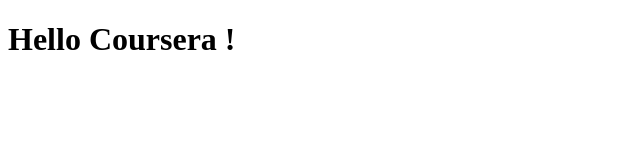
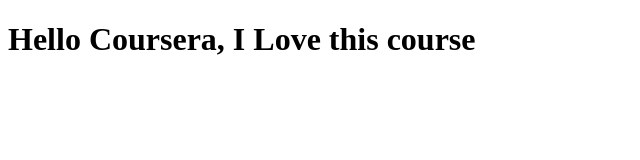
Before and after one commit to 2shubham0/coursera-test, a plain HTML site: page site/index.html in a window 1280 px wide. Shown: the whole page, without its empty margins (0-640 px from the left). Drawn offline with Linux system fonts and the light colour scheme.

Commit message:
Small addition

```diff
--- a/site/index.html
+++ b/site/index.html
@@ -4,6 +4,6 @@
 	<title>Hello Coursera!</title>
 </head>
 <body>
-<h1>Hello Coursera !</h1>
+<h1>Hello Coursera, I Love this course </h1>
 </body>
 </html>
```
